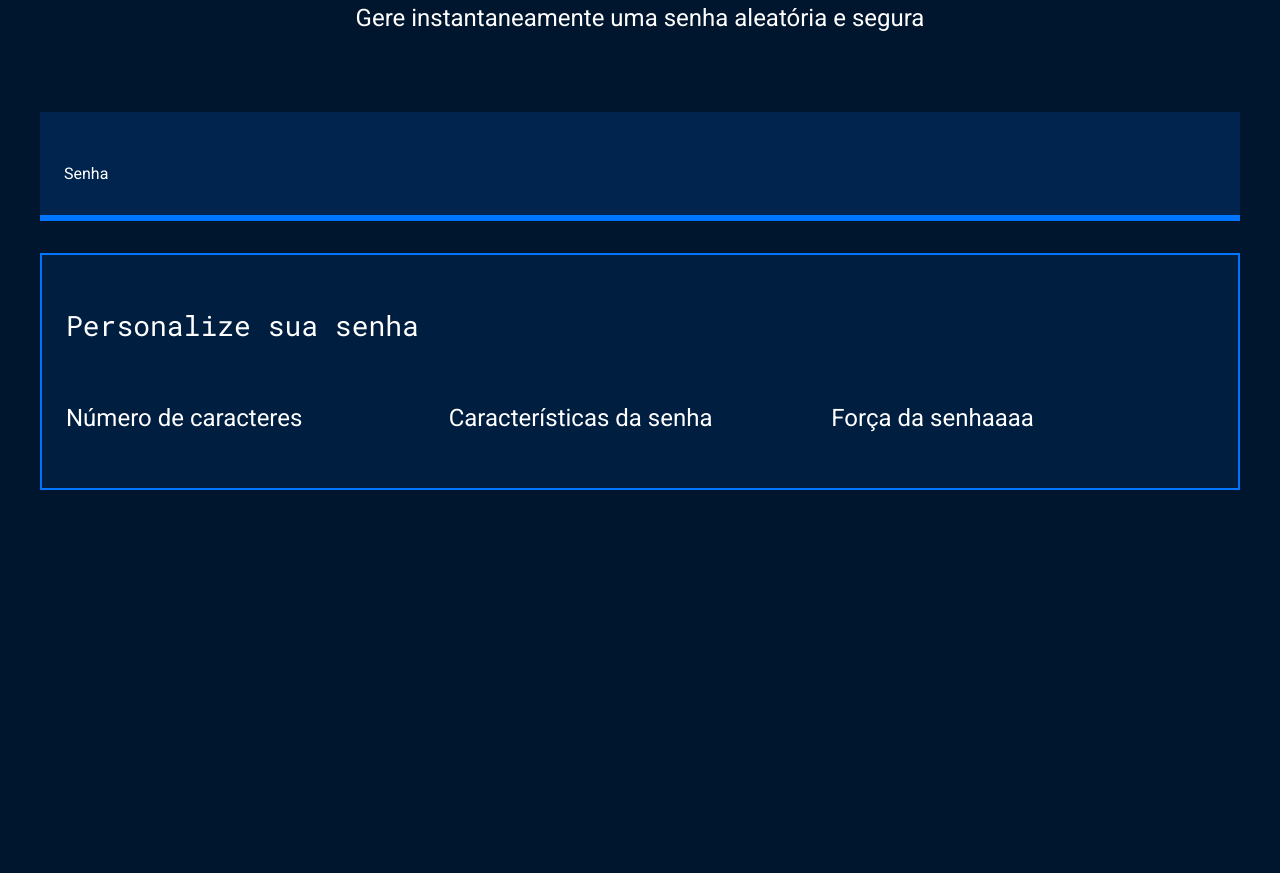
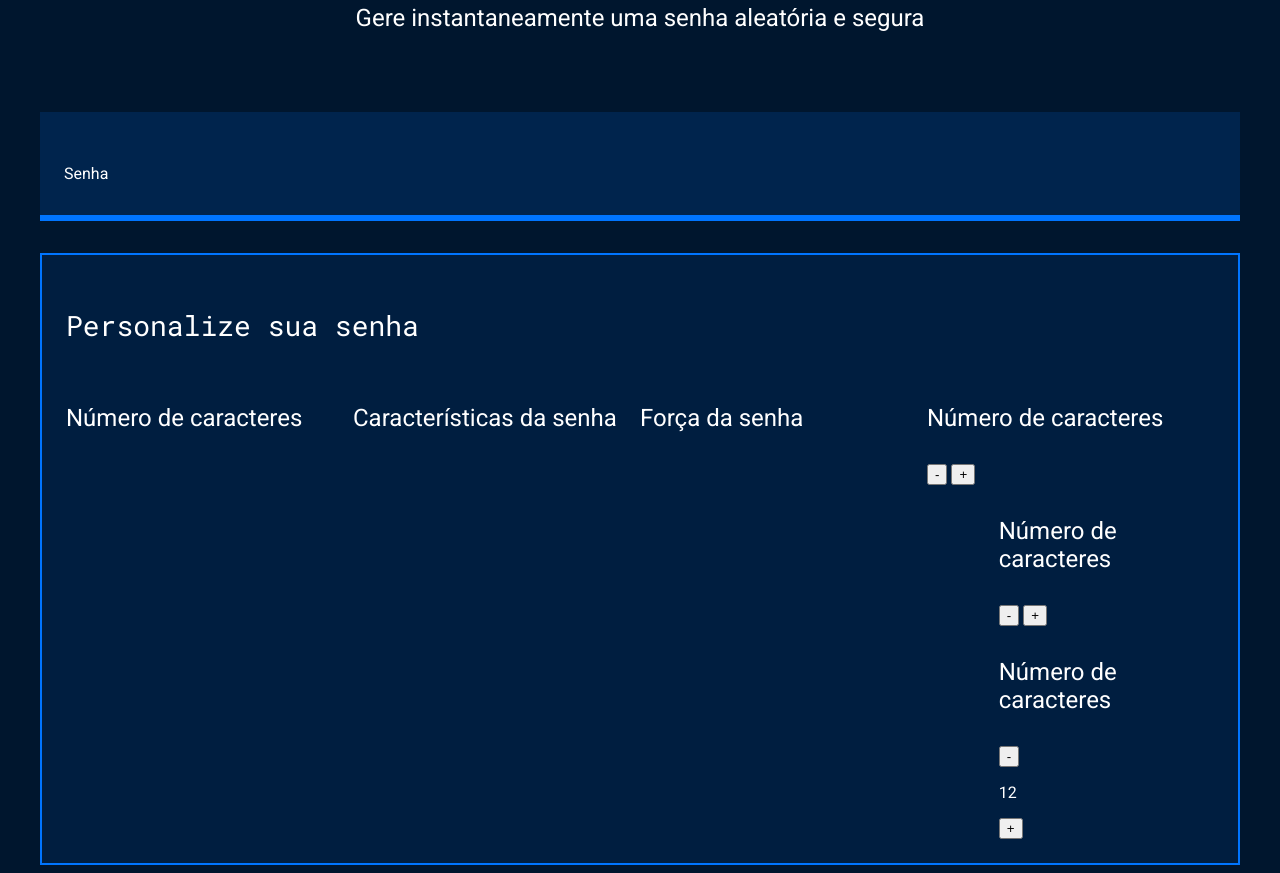
Before and after one commit to Rayqq666/angst, a plain HTML site: page index.html in a window 1280 px wide. Shown: the part 214-1087 px from the top of the page. Before the commit the page ends 800 px from the top, so only its background shows below. Drawn offline with Linux system fonts and the light colour scheme.

Commit message:
Update index.html

```diff
--- a/index.html
+++ b/index.html
@@ -1,5 +1,6 @@
 <!DOCTYPE html>
 <html lang="pt-br">
+
 
 <head>
     <meta charset="UTF-8">
@@ -7,6 +8,7 @@
     <title>Gerador de senha</title>
     <link rel="stylesheet" href="style.css">
 </head>
+
 
 <body>
     <section class="conteudo">
@@ -24,13 +26,30 @@
             <div class="parametro-coluna__senha">
                 <div class="parametro-senha">
                     <h4 class="parametro-senha__titulo">Número de caracteres</h4>
-                </div>
+ </div>
                 <div class="parametro-senha">
                     <h4 class="parametro-senha__titulo">Características da senha</h4>
                 </div>
                 <div class="parametro-senha">
-                    <h4 class="parametro-senha__titulo">Força da senhaaaa</h4>
+                    <h4 class="parametro-senha__titulo">Força da senha</h4>
                 </div>
+                <div class="parametro-senha">
+    <h4 class="parametro-senha__titulo">Número de caracteres</h4>
+    <button class="parametro-senha__botao">-</button>
+    <button class="parametro-senha__botao">+</button>
+    <div class="parametro-senha">
+    <h4 class="parametro-senha__titulo">Número de caracteres</h4>
+    <button class="parametro-senha__botao">-</button>
+    <button class="parametro-senha__botao">+</button>
+</div> <div class="parametro-senha">
+    <h4 class="parametro-senha__titulo">Número de caracteres</h4>
+    <div class="parametro-senha-botoes">
+        <button class="parametro-senha__botao">-</button>
+        <p class="parametro-senha__texto">12</p>
+        <button class="parametro-senha__botao">+</button>
+    </div>
+</div>
+</div>
             </div>
         </div>
     </section>
```
